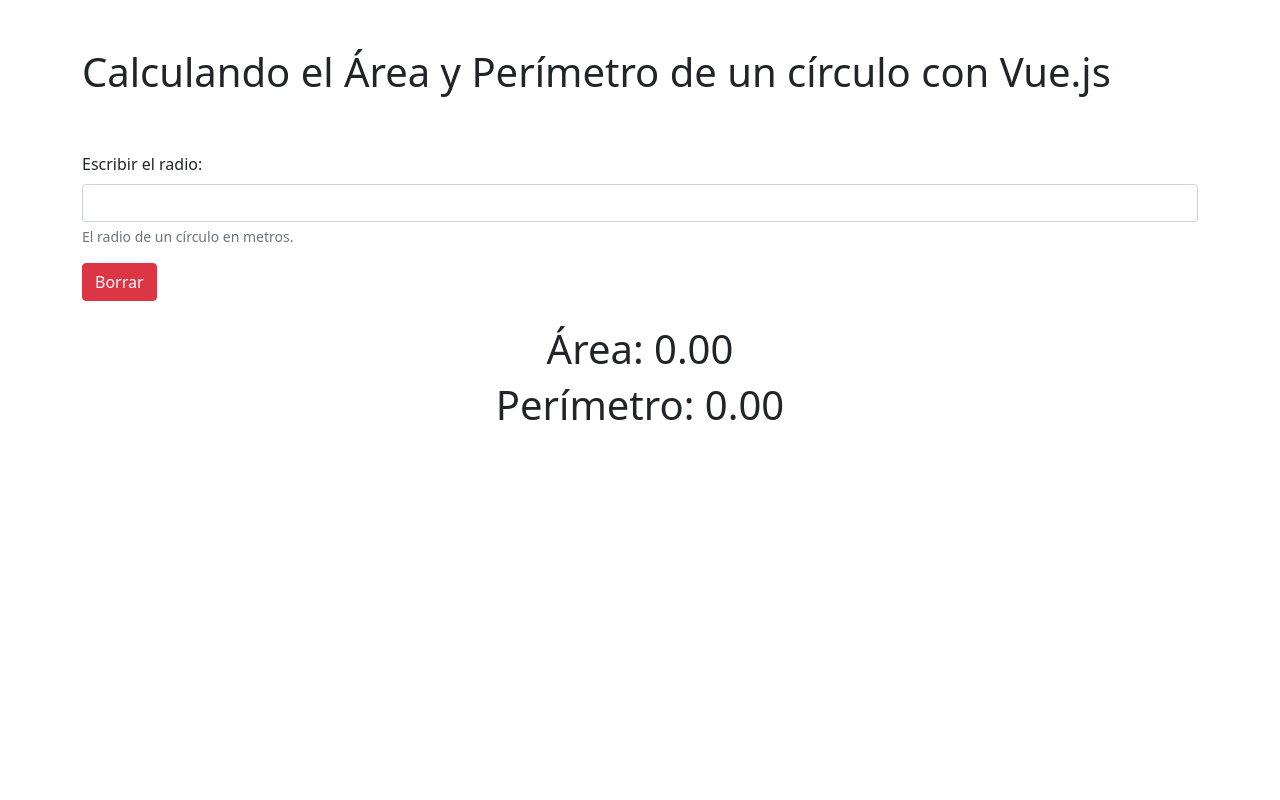
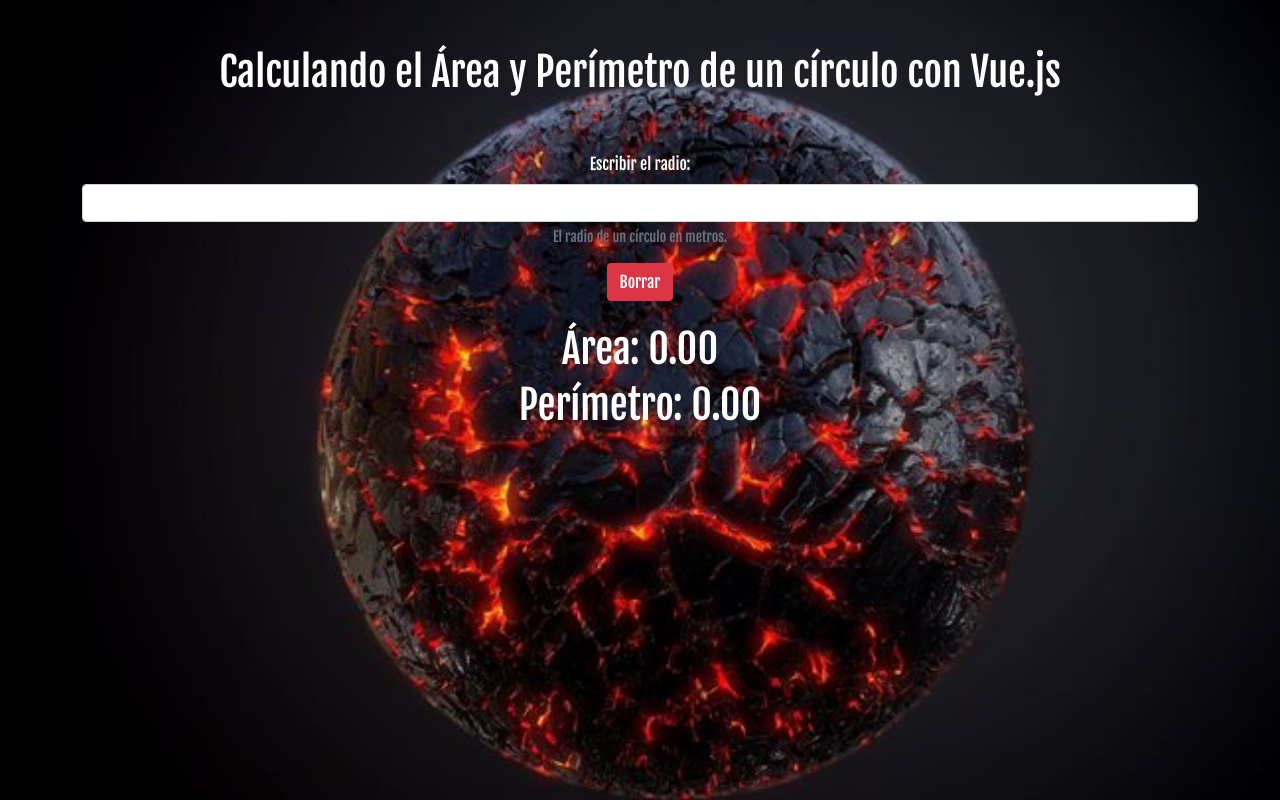
Before and after one commit to Nelson-500/circulo_proyect, a plain HTML site: page index.html in a window 1280 px wide. Drawn offline with nearby package versions, Linux system fonts and the light colour scheme.

Commit message:
agregar css

```diff
--- /dev/null
+++ b/css/styles.css
@@ -0,0 +1,17 @@
+.container {
+  display: block;
+  background-color: rgba(0, 22, 22, 0.014);
+  text-align: center;
+  font-family: Fjalla One, sans-serif;
+}
+.container-all {
+  background-size: 1400px;
+  background-position-x: 0px;
+  background-position-y: 0px;
+  color: white;
+}
+
+.img-container {
+  width: 150px;
+  height: 150px;
+}
--- a/index.html
+++ b/index.html
@@ -6,11 +6,18 @@
     <meta http-equiv="X-UA-Compatible" content="IE=edge">
     <meta name="viewport" content="width=device-width, initial-scale=1.0">
     <title>vue</title>
+    <link rel="shortcut icon" href="img/logo-cálculo-1.jpg" type="image/x-icon">
+    <link rel="stylesheet" href="https://necolas.github.io/normalize.css/8.0.1/normalize.css">
+    <link rel="preconnect" href="https://fonts.gstatic.com">
+    <link href="https://fonts.googleapis.com/css2?family=Fjalla+One&display=swap" rel="stylesheet">
+    <link rel="stylesheet" href="css/styles.css">
+    <link href="https://cdn.jsdelivr.net/npm/bootstrap@5.0.0-beta2/dist/css/bootstrap.min.css" rel="stylesheet"
+        integrity="sha384-BmbxuPwQa2lc/FVzBcNJ7UAyJxM6wuqIj61tLrc4wSX0szH/Ev+nYRRuWlolflfl" crossorigin="anonymous">
     <link href="https://cdn.jsdelivr.net/npm/bootstrap@5.0.0-beta2/dist/css/bootstrap.min.css" rel="stylesheet"
         integrity="sha384-BmbxuPwQa2lc/FVzBcNJ7UAyJxM6wuqIj61tLrc4wSX0szH/Ev+nYRRuWlolflfl" crossorigin="anonymous">
 </head>
 
-<body>
+<body class="container-all" background="img/istockphoto-1190096740-170667a.jpg">
     <div class="container mt-5" id="app">
         <h1>{{titulo}}</h1>
         <br><br>
```
Also changed, not shown: img/istockphoto-1190096740-170667a.jpg (added), img/logo-cálculo-1.jpg (added), img/mate.jpg (added).
